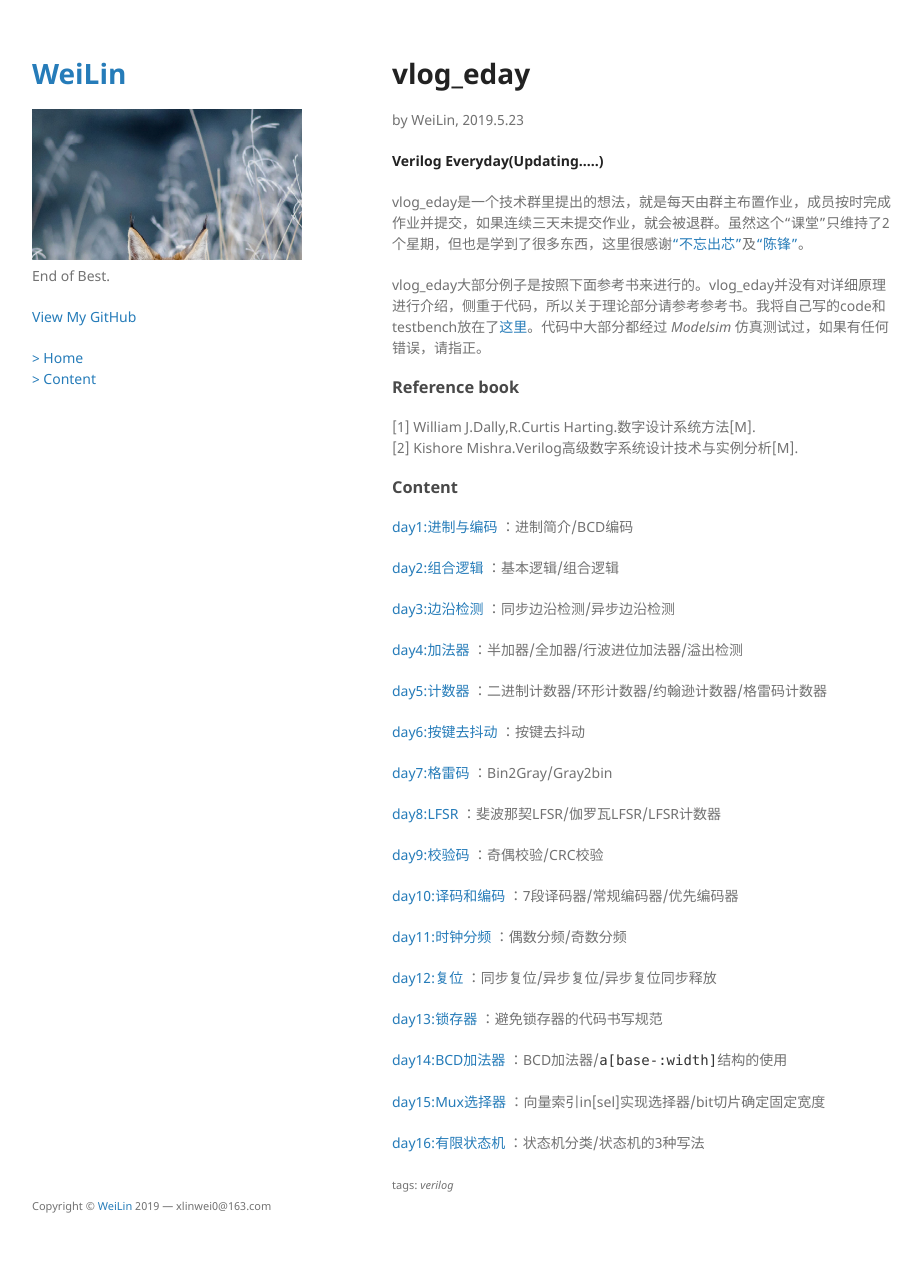
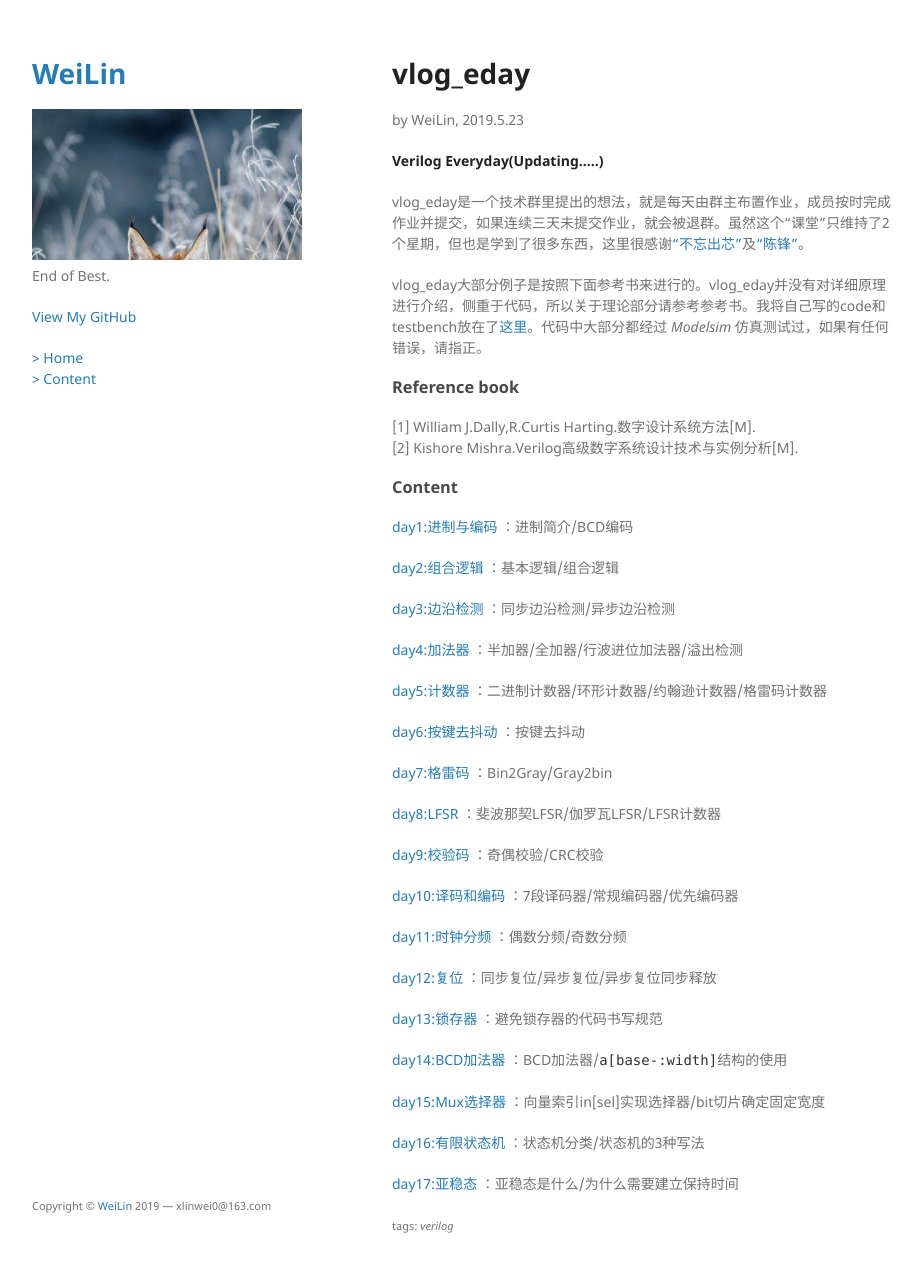
Before and after one commit to xLinWei/xLinWei.github.io, a Jekyll site: the page built from docs/vlog_eday/index.md, in a window 1280 px wide and 1285 px high. Shown: the top 1272 px of the window, without its empty margins (178-1100 px from the left). Built offline with Jekyll 4.4.1, drawn with Linux system fonts in a browser that asks for light colours; our own code applies the rules of GitHub Pages for plain Markdown files.

Commit message:
little change

```diff
--- a/docs/vlog_eday/index.md
+++ b/docs/vlog_eday/index.md
@@ -65,3 +65,6 @@ vlog_eday大部分例子是按照下面参考书来进行的。vlog_eday并没
 
 [day16:有限状态机](./vlog_day16.html)
 ：状态机分类/状态机的3种写法
+
+[day17:亚稳态](./vlog_day17.html)
+：亚稳态是什么/为什么需要建立保持时间
```
